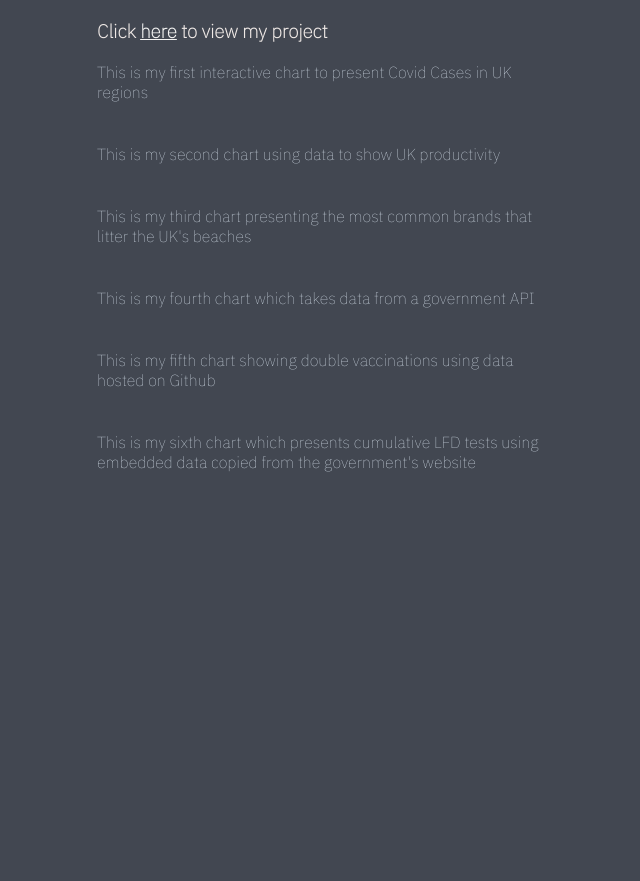
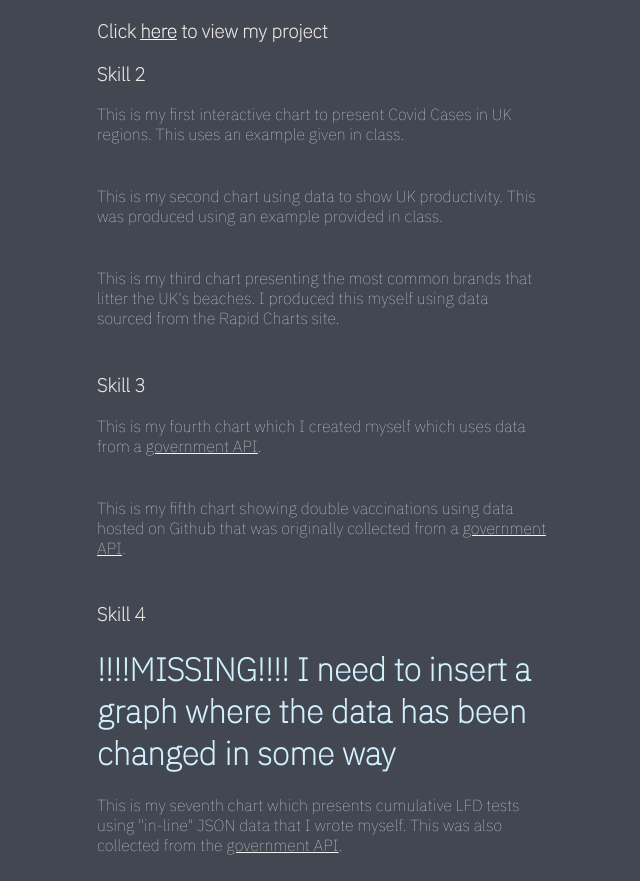
Before and after one commit to sachahenson/sachahenson.github.io, a plain HTML site: page portfolio.html in a window 1280 px wide. Shown: the part 66-947 px from the top of the page, without its empty margins (318-958 px from the left). Before the commit the page ends 800 px from the top, so only its background shows below. Drawn offline with Linux system fonts and the light colour scheme; a script that the page names is missing.

Commit message:
labelling each graph
giving a more specific description of how each graph relates to each homework

```diff
--- a/portfolio.html
+++ b/portfolio.html
@@ -43,8 +43,8 @@
 
   <h3>Click <a href="https://sachahenson.github.io/project.html">here</a> to view my project </h3>
 
-
-  <p>This is my first interactive chart to present Covid Cases in UK regions</p>
+  <h3> Skill 2</h3>
+  <p>This is my first interactive chart to present Covid Cases in UK regions. This uses an example given in class.</p>
 <!--Chart 1 -->
   <div class="chart" id="chart1">
       <script>
@@ -53,7 +53,7 @@
       </script>
   </div>
 
- <p>This is my second chart using data to show UK productivity</p>
+ <p>This is my second chart using data to show UK productivity. This was produced using an example provided in class.</p>
 <!--Chart 2 -->
 <div class="chart" id="chart2">
     <script>
@@ -62,7 +62,7 @@
     </script>
 </div>
 
-<p>This is my third chart presenting the most common brands that litter the UK's beaches</p>
+<p>This is my third chart presenting the most common brands that litter the UK's beaches. I produced this myself using data sourced from the Rapid Charts site.</p>
 <!--Chart 3: Beach litter-->
 <div class="chart" id="chart3">
   <script>
@@ -71,7 +71,8 @@
   </script>
 </div>
 
-<p>This is my fourth chart which takes data from a government API</p>
+  <h3> Skill 3 </h3>
+<p>This is my fourth chart which I created myself which uses data from a <a href="https://coronavirus.data.gov.uk/details/download">government API</a>.</p>
 <!--Chart 4: Cumulative Covid cases, API-->
 <div class="chart" id="chart4">
   <script>
@@ -81,7 +82,7 @@
 </div>
 
 
-<p> This is my fifth chart showing double vaccinations using data hosted on Github</p>
+<p> This is my fifth chart showing double vaccinations using data hosted on Github that was originally collected from a <a href="https://coronavirus.data.gov.uk/details/download">government API</a>.</p>
 <!--Chart 5: Double vaccinations, CSV file-->
 <div class="chart" id="chart5">
   <script>
@@ -90,8 +91,12 @@
   </script>
 </div>
 
+  <h3> Skill 4 </h3>
 
-<p> This is my sixth chart which presents cumulative LFD tests using embedded data copied from the government's website</p>
+<h1> !!!!MISSING!!!! I need to insert a graph where the data has been changed in some way</h1>
+
+
+<p> This is my seventh chart which presents cumulative LFD tests using "in-line" JSON data that I wrote myself. This was also collected from the <a href="https://coronavirus.data.gov.uk/details/download">government API</a>.</p>
 <!--Chart 5: Cum LFD tests, CSV file-->
 <div class="chart" id="chart6">
   <script>
```
